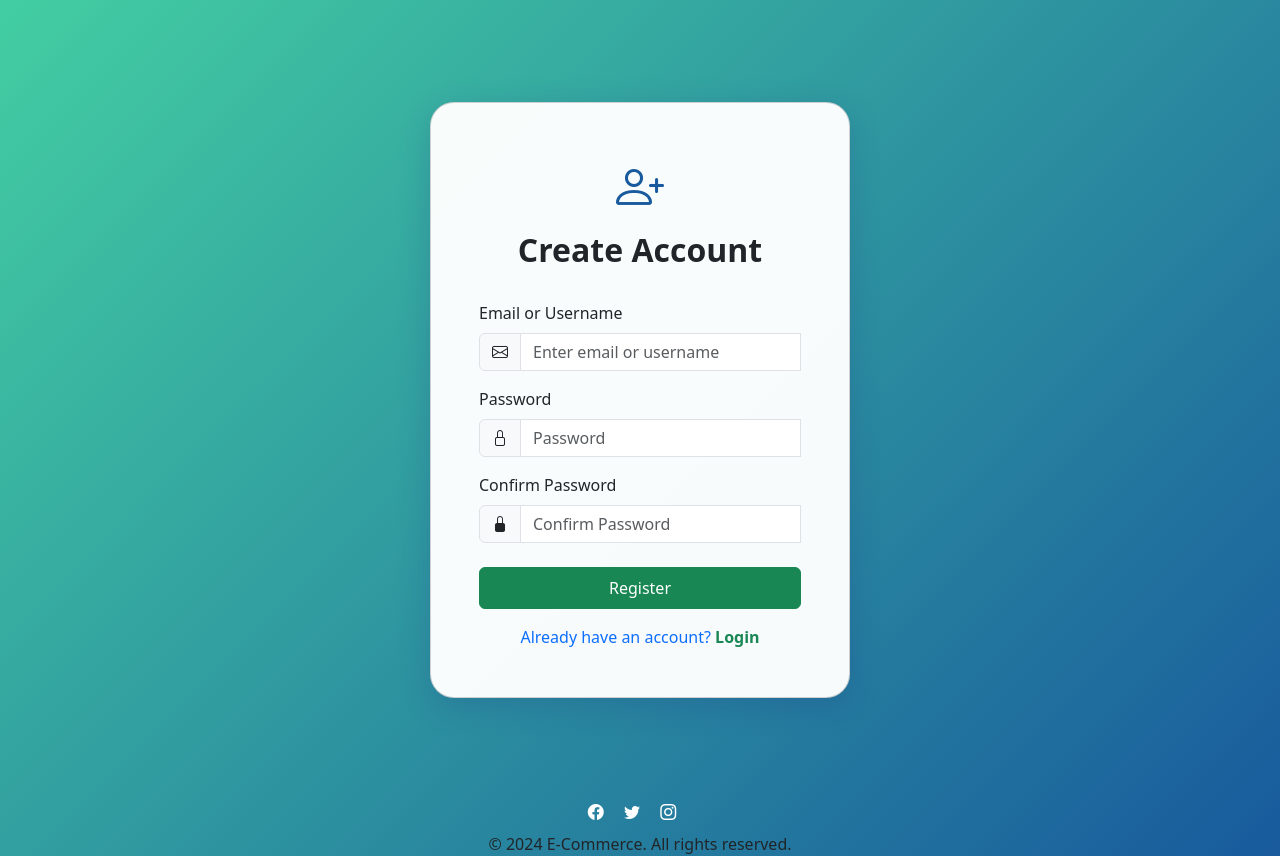
After one commit to deadpool10000/ecom, a PHP site: page /register.php in a window 1280 px wide. The commit adds this page. Run offline with PHP 8.4, Linux system fonts and the light colour scheme.

Commit message:
added login,register, manage-product

```diff
--- a/includes/header.php
+++ b/includes/header.php
@@ -1,3 +1,2 @@
 <link href="https://cdn.jsdelivr.net/npm/bootstrap@5.3.0/dist/css/bootstrap.min.css" rel="stylesheet">
 <link href="https://cdn.jsdelivr.net/npm/bootstrap-icons@1.10.5/font/bootstrap-icons.css" rel="stylesheet">
-<link href="https://cdn.jsdelivr.net/npm/bootstrap@5.3.0/dist/css/bootstrap.min.css" rel="stylesheet">
--- /dev/null
+++ b/register.php
@@ -0,0 +1,85 @@
+<!DOCTYPE html>
+<html lang="en">
+<head>
+    <meta charset="UTF-8">
+    <meta name="viewport" content="width=device-width, initial-scale=1.0">
+    <title>Register - E-Commerce</title>
+    <?php include "./includes/header.php" ?>
+    <style>
+        body {
+            min-height: 100vh;
+            background: linear-gradient(135deg, #43cea2 0%, #185a9d 100%);
+        }
+        .register-card {
+            border-radius: 1.5rem;
+            box-shadow: 0 8px 32px 0 rgba(31, 38, 135, 0.2);
+            background: rgba(255,255,255,0.97);
+        }
+        .brand-icon {
+            font-size: 3rem;
+            color: #185a9d;
+        }
+    </style>
+</head>
+<body>
+    <div class="container d-flex align-items-center justify-content-center min-vh-100">
+        <div class="register-card card p-5 w-100" style="max-width: 420px;">
+            <div class="text-center mb-4">
+                <i class="bi bi-person-plus brand-icon"></i>
+                <h2 class="fw-bold mt-2">Create Account</h2>
+            </div>
+            <form id="registerForm" novalidate>
+                <div class="mb-3">
+                    <label for="registerEmail" class="form-label">Email or Username</label>
+                    <div class="input-group">
+                        <span class="input-group-text"><i class="bi bi-envelope"></i></span>
+                        <input type="text" class="form-control" id="registerEmail" placeholder="Enter email or username" required>
+                        <div class="invalid-feedback">Please enter your email or username.</div>
+                    </div>
+                </div>
+                <div class="mb-3">
+                    <label for="registerPassword" class="form-label">Password</label>
+                    <div class="input-group">
+                        <span class="input-group-text"><i class="bi bi-lock"></i></span>
+                        <input type="password" class="form-control" id="registerPassword" placeholder="Password" required>
+                        <div class="invalid-feedback">Please enter a password.</div>
+                    </div>
+                </div>
+                <div class="mb-3">
+                    <label for="registerConfirmPassword" class="form-label">Confirm Password</label>
+                    <div class="input-group">
+                        <span class="input-group-text"><i class="bi bi-lock-fill"></i></span>
+                        <input type="password" class="form-control" id="registerConfirmPassword" placeholder="Confirm Password" required>
+                        <div class="invalid-feedback" id="confirmPasswordFeedback">Passwords must match.</div>
+                    </div>
+                </div>
+                <button type="submit" class="btn btn-success w-100 py-2 mt-2">Register</button>
+            </form>
+            <div class="mt-3 text-center">
+                <a href="login.html" class="text-decoration-none">Already have an account? <span class="fw-semibold text-success">Login</span></a>
+            </div>
+        </div>
+    </div>
+    <?php include "./includes/footer.php" ?>
+    <script>
+        // Simple form validation for password match
+        document.getElementById('registerForm').addEventListener('submit', function(event) {
+            var form = this;
+            var password = document.getElementById('registerPassword').value;
+            var confirmPassword = document.getElementById('registerConfirmPassword').value;
+            if (form.checkValidity() === false || password !== confirmPassword) {
+                event.preventDefault();
+                event.stopPropagation();
+                if (password !== confirmPassword) {
+                    document.getElementById('registerConfirmPassword').classList.add('is-invalid');
+                } else {
+                    document.getElementById('registerConfirmPassword').classList.remove('is-invalid');
+                }
+            } else {
+                document.getElementById('registerConfirmPassword').classList.remove('is-invalid');
+            }
+            form.classList.add('was-validated');
+        });
+    </script>
+</body>
+</html>
```
Also changed, not shown: login.php (added, +55 -0 lines), manage-product.php (added, +55 -0 lines).
